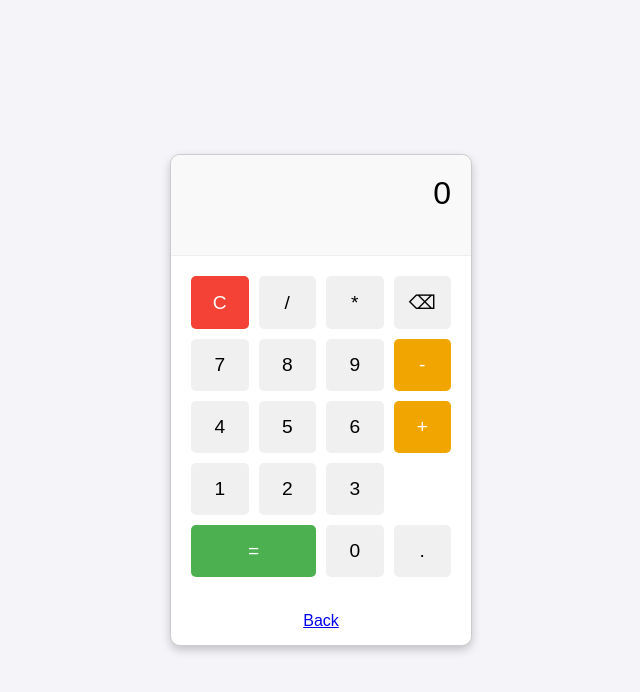
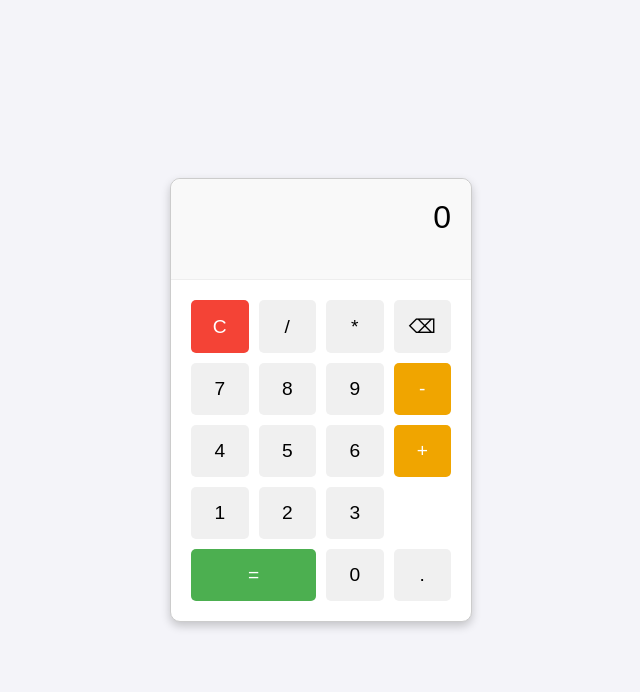
Before and after one commit to lawrde-ce/web-calculator, a plain HTML site: page index.html in a window 1280 px wide. Shown: the whole page, without its empty margins (319-959 px from the left). Drawn offline with Linux system fonts and the light colour scheme.

Commit message:
Update index.html

```diff
--- a/index.html
+++ b/index.html
@@ -29,9 +29,7 @@
         <button onclick="appendToDisplay('0')">0</button>
         <button onclick="appendToDisplay('.')">.</button>
       </div>
-      <div class="buttons1" id="back">
-        <a href="https://lawrde-ce.github.io/ojt-journey/">Back</a>
-      </div>
+
     </div>
     <script src="script.js"></script>
   </body>
```
